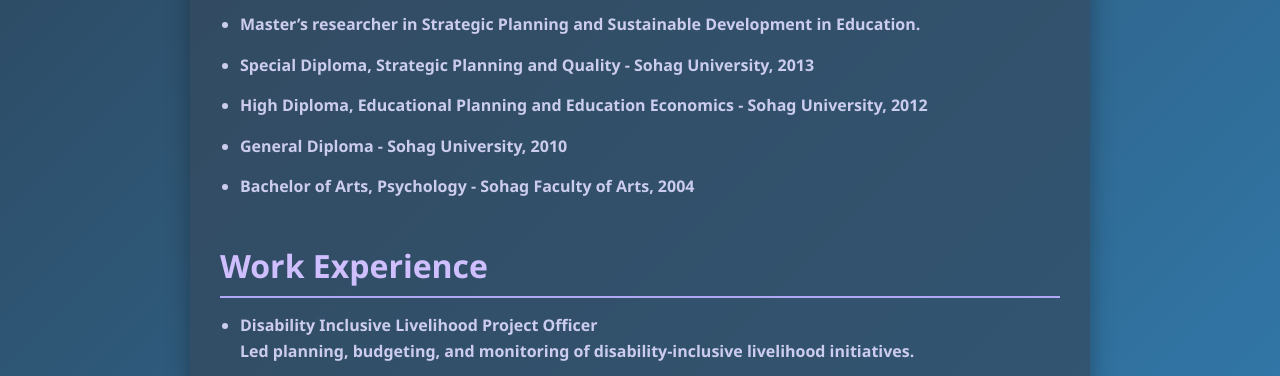
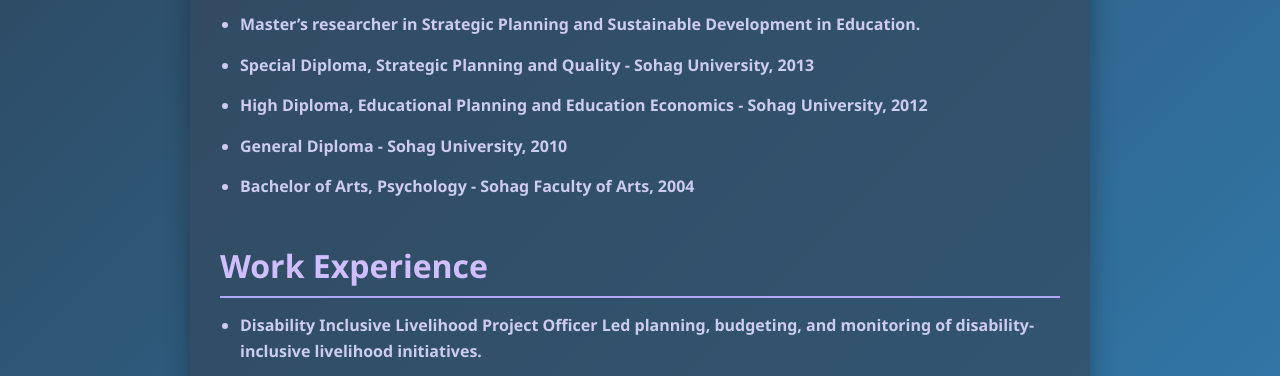
Before and after one commit to Yosefwae/Dr.Mervat-Abd-ElMohsen-3, a plain HTML site: page index.html in a window 1280 px wide. Shown: the part 572-948 px from the top of the page. Drawn offline with Linux system fonts and the light colour scheme.

Commit message:
index.html

```diff
--- a/index.html
+++ b/index.html
@@ -55,7 +55,7 @@
       <h2>Work Experience</h2>
       <ul>
         <li>
-          <strong>Disability Inclusive Livelihood Project Officer <br />Led planning, budgeting, and monitoring of disability-inclusive livelihood initiatives.</strong><br />
+          <strong>Disability Inclusive Livelihood Project Officer Led planning, budgeting, and monitoring of disability-inclusive livelihood initiatives.</strong><br />
         </li>
         <li>
           <strong>FORSA Program Coordinator <br /> World Bank Consultant, Apr 2023 - Dec 2023</strong><br />
```
